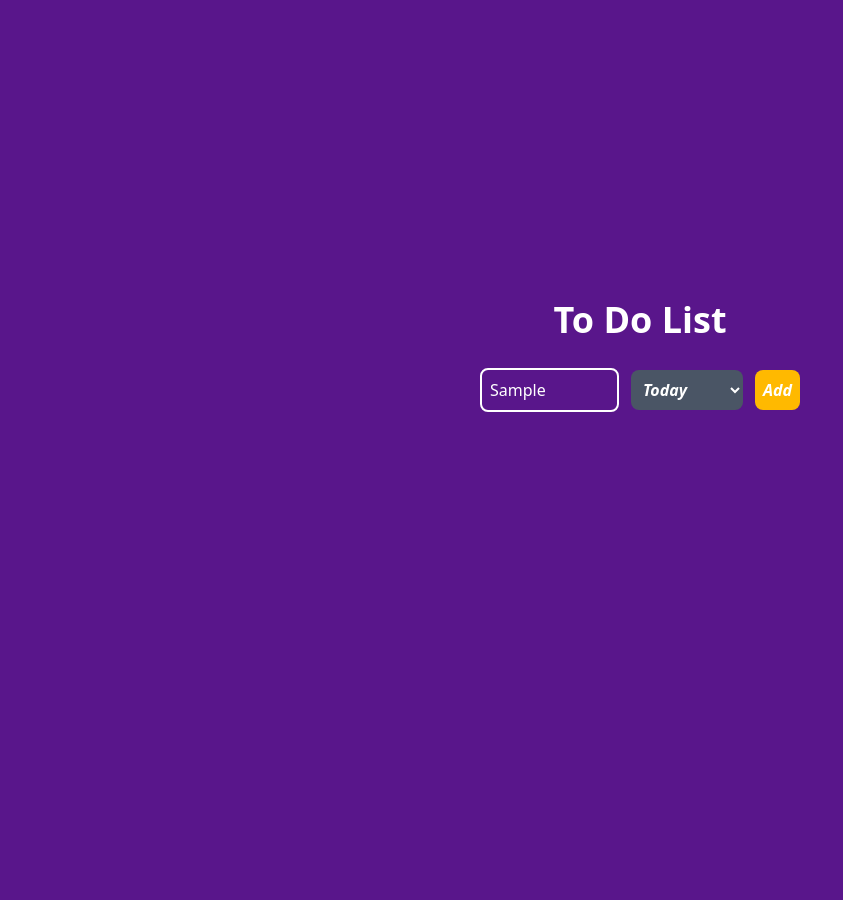
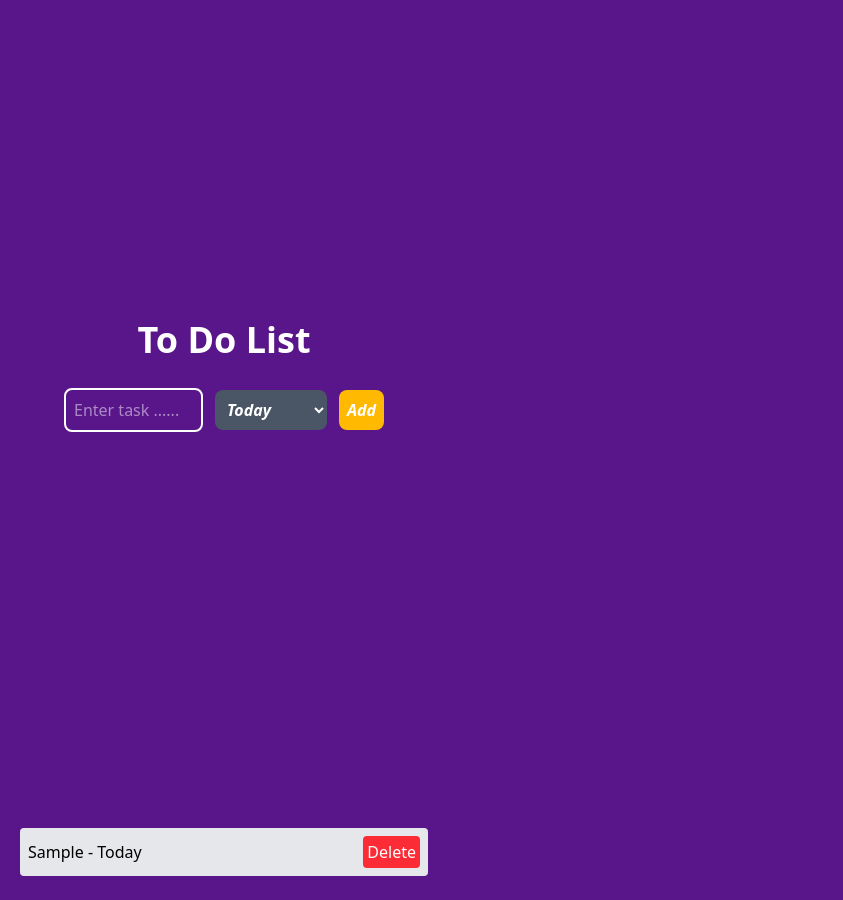
Before and after one commit to UWASEdjaria/To-do-List-by-React, a React (Vite) app: page / in a window 1280 px wide. Both pictures are taken after typing "Sample" into the empty fields and a click on the button "Add". Shown: the whole page, without its empty margins (0-843 px from the left). Before the commit the page ends 800 px from the top, so only its background shows below. Built offline with nearby package versions, Linux system fonts and the light colour scheme.

Commit message:
refactor and create the delete button

```diff
--- a/src/App.jsx
+++ b/src/App.jsx
@@ -1,19 +1,20 @@
-
-import './App.css'
-import './index.css'
-import ToDoList from './components/ToDoList'
-import TaskList from './components/TaskList'
+import './App.css';
+import './index.css';
+import { useState } from 'react';
+import ToDoList from './components/ToDoList';
+import TaskList from './components/TaskList';
 
 function App() {
-
+  const [tasks, setTasks] = useState([]);
 
   return (
-
-      <div>
-       <ToDoList/>
-       <TaskList/>
+    <div className="min-h-screen flex flex-col items-center p-5 w-full max-w-md">
+      <div className="flex flex-col-reverse w-full gap-2">
+        <TaskList tasks={tasks} setTasks={setTasks} />
+        <ToDoList tasks={tasks} setTasks={setTasks} />
+      </div>
     </div>
-  )
+  );
 }
 
-export default App
+export default App;
--- a/src/components/TaskList.jsx
+++ b/src/components/TaskList.jsx
@@ -1,13 +1,28 @@
-import React, { useState } from 'react';
+import React from 'react';
 
-function TaskList() {
-  const [tasks, setTasks] = useState([]);
+function TaskList({ tasks, setTasks }) {
+  const handleDelete = (indexToDelete) => {
+    const newTasks = tasks.filter((_, index) => index !== indexToDelete);
+    setTasks(newTasks);
+  };
 
   return (
-    <div>
+    <div className="flex flex-col w-full">
+      {tasks.length === 0 && (
+        <p className="text-gray-500 text-center">No tasks yet</p>
+      )}
       {tasks.map((task, index) => (
-        <div key={index}>
-          {task.text} - {task.category}
+        <div
+          key={index}
+          className="flex justify-between items-center bg-gray-200 p-2 rounded mb-1 w-full"
+        >
+          <span>{task.text} - {task.category}</span>
+          <button
+            onClick={() => handleDelete(index)}
+            className="bg-red-500 text-white p-1 rounded hover:bg-red-600"
+          >
+            Delete
+          </button>
         </div>
       ))}
     </div>
--- a/src/components/ToDoList.jsx
+++ b/src/components/ToDoList.jsx
@@ -1,28 +1,28 @@
+import { useState } from 'react';
 
-import {useState} from 'react'
-
-
- function ToDoList() {
-
-  const[newTask ,setNewTask] =useState("");
-  const[category, setCategory] =useState("today");
+function ToDoList({ tasks, setTasks }) {
+  const [newTask, setNewTask] = useState("");
+  const [category, setCategory] = useState("Today");
 
   return (
     <section className="flex w-full flex-col md:flex-wrap justify-center items-center min-h-screen font-sans">
+      <div className='w-80 h-60 text-white'>
+        <h1 className='text-center p-5 mb-2 text-2xl sm:text-2xl md:text-3xl lg:text-4xl font-bold font-sans transition-all duration-200 hover:scale-105'>
+          To Do List
+        </h1>
 
-        {/* ToDoList input*/}
-
-        <div className='w-80 h-60 text-white'>
-            <h1 className='text-center p-5 mb-2 text-2xl sm:text-2xl md:text-3xl lg:text-4xl font-bold  font-sans transition-all duration-200 hover:scale-105'>To Do List</h1>
         <div className='flex flex-row md:flex-row gap-3 w-full items-center'>
-            <input className='border-2  p-2  w-full items-center  rounded-lg'
+          <input
+            className='flex border-2 p-2 w-full rounded-lg'
             type='text'
             placeholder='Enter task ......'
             value={newTask}
-            onChange={(e)=>setNewTask(e.target.value)}
+            onChange={(e) => setNewTask(e.target.value)}
           />
 
-            <select  value={category} onChange={(e)=>setCategory(e.target.value)}
+          <select
+            value={category}
+            onChange={(e) => setCategory(e.target.value)}
             className='italic rounded-lg p-2 font-bold bg-gray-600'
           >
             <option>Today</option>
@@ -30,13 +30,20 @@ import {useState} from 'react'
           </select>
 
           <button
-           className='italic rounded-lg p-2 font-bold bg-amber-400 hover'
-           type='submit'
-           onClick={()=>console.log(newTask)}
-           >Add</button>
+            className='italic rounded-lg p-2 font-bold bg-amber-400 hover:bg-amber-500'
+            type='button'
+            onClick={() => {
+              if (!newTask.trim()) return;
+              setTasks([...tasks, { text: newTask, category }]); // add new task
+              setNewTask('');
+            }}
+          >
+            Add
+          </button>
         </div>
       </div>
     </section>
-  )
+  );
 }
-export default ToDoList
+
+export default ToDoList;
```
Lines whose indentation alone changed are shown as unchanged.
